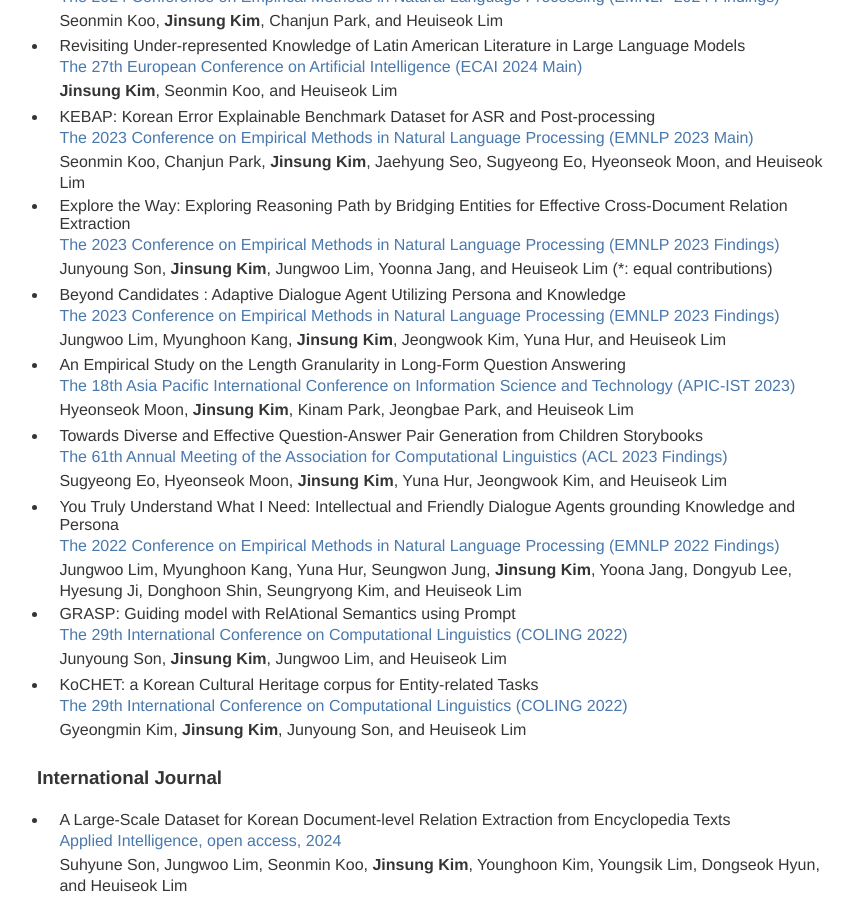
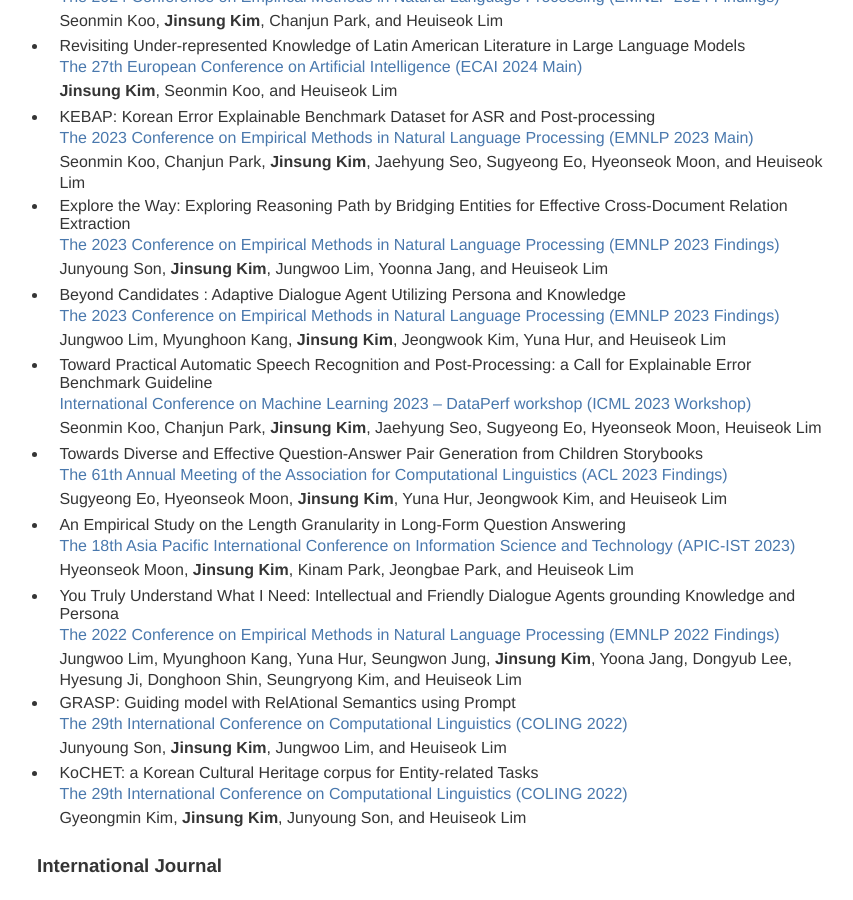
Before and after one commit to jin62304/jin62304.github.io, a Jekyll site: the page built from index.md, in a window 1280 px wide and 900 px high, scrolled down 1485 px. Shown: the whole window, without its empty margins (203-1056 px from the left). Built offline with Jekyll 4.4.1, drawn with Linux system fonts in a browser that asks for light colours.

Commit message:
updated 241003

```diff
--- a/index.md
+++ b/index.md
@@ -59,19 +59,22 @@
 Seonmin Koo, Chanjun Park, **Jinsung Kim**, Jaehyung Seo, Sugyeong Eo, Hyeonseok Moon, and Heuiseok Lim <br/>
 * Explore the Way: Exploring Reasoning Path by Bridging Entities for Effective Cross-Document Relation Extraction <br/>
 <span style="color:rgb(73, 120, 173)"> The 2023 Conference on Empirical Methods in Natural Language Processing (EMNLP 2023 Findings) </span> <br/>
-Junyoung Son, **Jinsung Kim**, Jungwoo Lim, Yoonna Jang, and Heuiseok Lim (*: equal contributions)
+Junyoung Son, **Jinsung Kim**, Jungwoo Lim, Yoonna Jang, and Heuiseok Lim
 <br/>
 * Beyond Candidates : Adaptive Dialogue Agent Utilizing Persona and Knowledge <br/>
 <span style="color:rgb(73, 120, 173)"> The 2023 Conference on Empirical Methods in Natural Language Processing (EMNLP 2023 Findings) </span> <br/>
 Jungwoo Lim, Myunghoon Kang, **Jinsung Kim**, Jeongwook Kim, Yuna Hur, and Heuiseok Lim
 <br/>
+* Toward Practical Automatic Speech Recognition and Post-Processing: a Call for Explainable Error Benchmark Guideline <br/>
+<span style="color:rgb(73, 120, 173)"> International Conference on Machine Learning 2023 – DataPerf workshop (ICML 2023 Workshop) </span> <br/>
+Seonmin Koo, Chanjun Park, **Jinsung Kim**, Jaehyung Seo, Sugyeong Eo, Hyeonseok Moon, Heuiseok Lim
+* Towards Diverse and Effective Question-Answer Pair Generation from Children Storybooks <br/>
+<span style="color:rgb(73, 120, 173)"> The 61th Annual Meeting of the Association for Computational Linguistics (ACL 2023 Findings) </span> <br/>
+Sugyeong Eo, Hyeonseok Moon, **Jinsung Kim**, Yuna Hur, Jeongwook Kim, and Heuiseok Lim <br/>
 * An Empirical Study on the Length Granularity in Long-Form Question Answering <br/>
 <span style="color:rgb(73, 120, 173)"> The 18th Asia Pacific International Conference
 on Information Science and Technology (APIC-IST 2023) </span> <br/>
 Hyeonseok Moon, **Jinsung Kim**, Kinam Park, Jeongbae Park, and Heuiseok Lim <br/>
-* Towards Diverse and Effective Question-Answer Pair Generation from Children Storybooks <br/>
-<span style="color:rgb(73, 120, 173)"> The 61th Annual Meeting of the Association for Computational Linguistics (ACL 2023 Findings) </span> <br/>
-Sugyeong Eo, Hyeonseok Moon, **Jinsung Kim**, Yuna Hur, Jeongwook Kim, and Heuiseok Lim <br/>
 * You Truly Understand What I Need: Intellectual and Friendly Dialogue Agents grounding
 Knowledge and Persona <br/>
 <span style="color:rgb(73, 120, 173)"> The 2022 Conference on Empirical Methods in Natural Language Processing (EMNLP 2022 Findings) </span> <br/>
```
